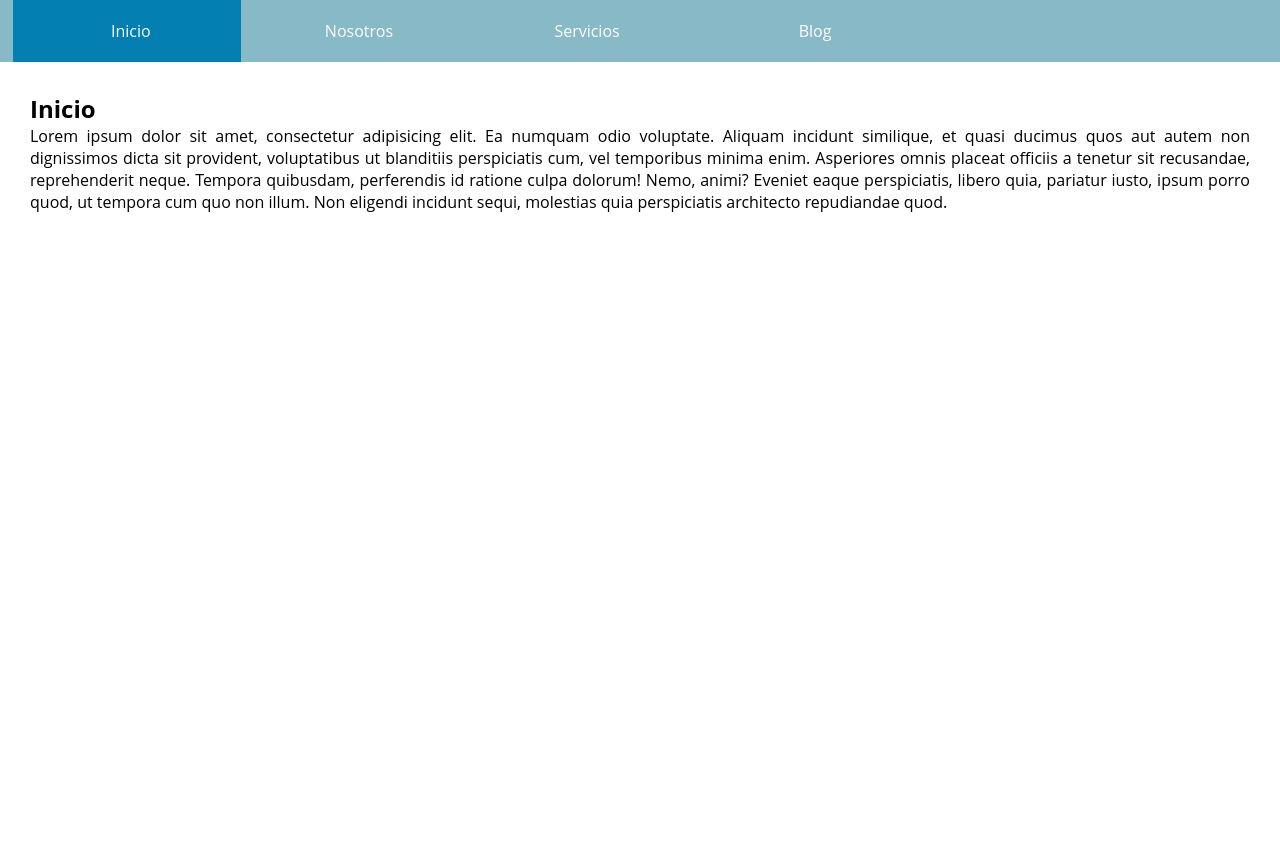
After one commit to alesancor1/IISSI-AutoescuelaTrafico, a PHP site: page /XE/app/views/clases/indexCasesAdminView.php in a window 1280 px wide. The commit adds this page. Run offline with PHP 8.4, Linux system fonts and the light colour scheme.

Commit message:
Paginator en clases, correccion menubar y vista tabulada clases administrador.

```diff
--- a/AutoescuelaTrafico/app/models/ClasesModel.php
+++ b/AutoescuelaTrafico/app/models/ClasesModel.php
@@ -32,9 +32,9 @@ class ClasesModel extends BaseModel {
 
 	//	ALUMNOS
 
-	 public function getInformacionAlumno(){
+	 public function getInformacionAlumno($first = 0, $last = -1){
 		$query = "SELECT OID_C, C.Fecha, C.HoraInicio, Cantidad FROM Clases C RIGHT JOIN PagoClases PaC ON PaC.OID_PaC = C.PagoClase WHERE DNIALUMNO = '" . $_SESSION["cuenta"][3] . "' AND TO_DATE(CONCAT(CONCAT(TO_CHAR(C.FECHA),':'), TO_CHAR(C.HORAINICIO)),'DD/MM/YYYY HH24:Mi')<SYSDATE ORDER BY OID_C ASC";
-		$clases[] = $this -> ejecutaSql($query);
+		$clases = $this -> consultaPaginada($query, $first, $last);
 		return $clases;
 	 }
 
--- /dev/null
+++ b/AutoescuelaTrafico/app/views/clases/indexCasesAdminView.php
@@ -0,0 +1,160 @@
+<!DOCTYPE html>
+<html>
+	<title>Anuncios</title>
+
+	<head>
+		<style>
+			* {
+				margin: 0;
+				padding: 0;
+				-webkit-box-sizing: border-box;
+				-moz-box-sizing: border-box;
+				box-sizing: border-box;
+			}
+
+			body {
+				background: #D4D4D4;
+				font-family: 'Open sans';
+			}
+
+			ul.tabs {
+				padding-left: 1%;
+				width: 100%;
+				background: #87B9C7;
+				list-style: none;
+				display: flex;
+			}
+
+			ul.tabs li {
+				width: 18%;
+			}
+
+			ul.tabs li a {
+				color: #fff;
+				text-decoration: none;
+				font-size: 16px;
+				text-align: center;
+				display: block;
+				padding: 20px 0px;
+			}
+
+			.active {
+				background: #037FB2;
+			}
+
+			ul.tabs li a .tab-text {
+				margin-left: 8px;
+			}
+
+			.secciones {
+				width: 100%;
+				height: 100vh;
+				background: #fff;
+			}
+
+			.secciones article {
+				padding: 30px;
+			}
+
+			.secciones article p {
+				text-align: justify;
+			}
+
+			@media screen and (max-width: 700px) {
+				ul.tabs li {
+					width: none;
+					flex-basis: 0;
+					flex-grow: 1;
+				}
+			}
+
+			@media screen and (max-width: 450px) {
+				ul.tabs li a {
+					padding: 15px 0px;
+				}
+
+				ul.tabs li a .tab-text {
+					display: none;
+				}
+
+				.secciones article {
+					padding: 20px;
+				}
+			}
+		</style>
+
+		<script src="https://ajax.googleapis.com/ajax/libs/jquery/3.5.1/jquery.min.js"></script>
+
+	</head>
+	<body>
+		<div class ="contenido" id ="contenido">
+			<ul class="tabs">
+				<li>
+					<a href="#tab1"><span class="tab-text">Inicio</span></a>
+				</li>
+				<li>
+					<a href="#tab2"><span class="tab-text">Nosotros</span></a>
+				</li>
+				<li>
+					<a href="#tab3"><span class="tab-text">Servicios</span></a
+				</li>
+				<li>
+					<a href="#tab4"><span class="tab-text">Blog</span></a>
+				</li>
+			</ul>
+
+			<div class="secciones">
+				<article id="tab1">
+					<h1>Inicio</h1>
+					<p>
+						Lorem ipsum dolor sit amet, consectetur adipisicing elit. Ea numquam odio voluptate. Aliquam incidunt similique, et quasi ducimus quos aut autem non dignissimos dicta sit provident, voluptatibus ut blanditiis perspiciatis cum, vel temporibus minima enim. Asperiores omnis placeat officiis a tenetur sit recusandae, reprehenderit neque. Tempora quibusdam, perferendis id ratione culpa dolorum! Nemo, animi? Eveniet eaque perspiciatis, libero quia, pariatur iusto, ipsum porro quod, ut tempora cum quo non illum. Non eligendi incidunt sequi, molestias quia perspiciatis architecto repudiandae quod.
+					</p>
+				</article>
+				<article id="tab2">
+					<h1>Nosotros</h1>
+					<p>
+						Lorem ipsum dolor sit amet, consectetur adipisicing elit. Vel voluptates unde, consequuntur aliquid architecto rem numquam expedita minima dolorem pariatur recusandae, eius quod quia aspernatur id impedit, tenetur! Aspernatur incidunt molestiae dolores animi ea praesentium ipsam tenetur voluptas cupiditate perspiciatis eum nihil, natus exercitationem libero earum fuga dignissimos impedit numquam, quasi, placeat officiis voluptates, ad reprehenderit fugiat? Fugiat aperiam et magni, molestiae, numquam consectetur vitae sapiente cupiditate totam laboriosam voluptate obcaecati, aliquam placeat? Suscipit dolores fuga laudantium sed, qui magni iusto dolore quia. Quis fugit exercitationem porro. Rerum nihil omnis recusandae ratione fuga alias eligendi, earum sunt veritatis praesentium eum perspiciatis. Molestias deserunt, iure neque animi quod! Impedit reprehenderit cumque, numquam velit quae cum eius quidem similique laudantium hic deleniti!
+					</p>
+				</article>
+				<article id="tab3">
+					<h1>Servicios</h1>
+					<p>
+						Lorem ipsum dolor sit amet, consectetur adipisicing elit. Ea numquam odio voluptate. Aliquam incidunt similique, et quasi ducimus quos aut autem non dignissimos dicta sit provident, voluptatibus ut blanditiis perspiciatis cum, vel temporibus minima enim. Asperiores omnis placeat officiis a tenetur sit recusandae, reprehenderit neque. Tempora quibusdam, perferendis id ratione culpa dolorum! Nemo, animi?
+					</p>
+					<br>
+					<p>
+						Lorem ipsum dolor sit amet, consectetur adipisicing elit. Voluptatum dignissimos at esse, ipsum rerum assumenda nisi obcaecati! Aliquam iure voluptatem incidunt, explicabo sit labore, perferendis eius ad vel quia. Praesentium, doloribus. Quisquam provident nostrum totam itaque debitis, minima, tempore dolores!
+					</p>
+				</article>
+				<article id="tab4">
+					<h1>Blog</h1>
+					<p>
+						Lorem ipsum dolor sit amet, consectetur adipisicing elit. Ea numquam odio voluptate. Aliquam incidunt similique, et quasi ducimus quos aut autem non dignissimos dicta sit provident, voluptatibus ut blanditiis perspiciatis cum, vel temporibus minima enim. Asperiores omnis placeat officiis a tenetur sit recusandae, reprehenderit neque. Tempora quibusdam, perferendis id ratione culpa dolorum! Nemo, animi? Eveniet eaque perspiciatis, libero quia, pariatur iusto, ipsum porro quod, ut tempora cum quo non illum. Non eligendi incidunt sequi, molestias quia perspiciatis architecto repudiandae quod.
+					</p>
+					<br>
+					<p>
+						Lorem ipsum dolor sit amet, consectetur adipisicing elit. Ullam ipsa ducimus amet at cumque sed numquam, explicabo impedit optio quas iste aperiam quidem ipsam rerum libero voluptatibus perferendis officiis voluptatum!
+					</p>
+				</article>
+			</div>
+		</div>
+
+		<script>
+			$('ul.tabs li a:first').addClass('active');
+			$('.secciones article').hide();
+			$('.secciones article:first').show();
+
+			$('ul.tabs li a').click(function() {
+				$('ul.tabs li a').removeClass('active');
+				$(this).addClass('active');
+				$('.secciones article').hide();
+
+				var activeTab = $(this).attr('href');
+				$(activeTab).show();
+				return false;
+			});
+		</script>
+
+	</body>
+
+</html>
```
Also changed, not shown: AutoescuelaTrafico/app/controllers/ClasesController.php (+8 -1 lines), AutoescuelaTrafico/app/views/clases/indexClasesAdminView.php (added, +160 -0 lines), AutoescuelaTrafico/app/views/clases/indexClasesInformacionView.php (added, +38 -0 lines), AutoescuelaTrafico/app/views/layouts/menubar.php (+24 -3 lines).
